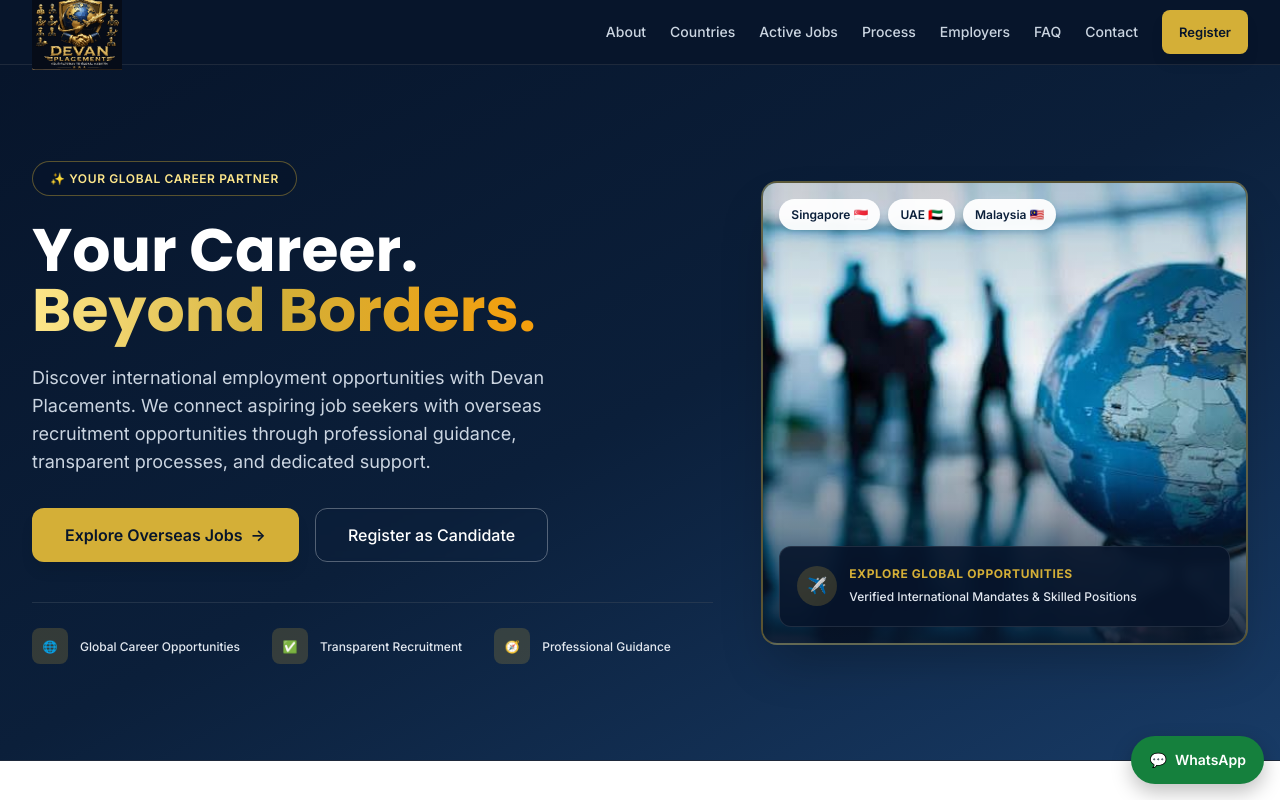
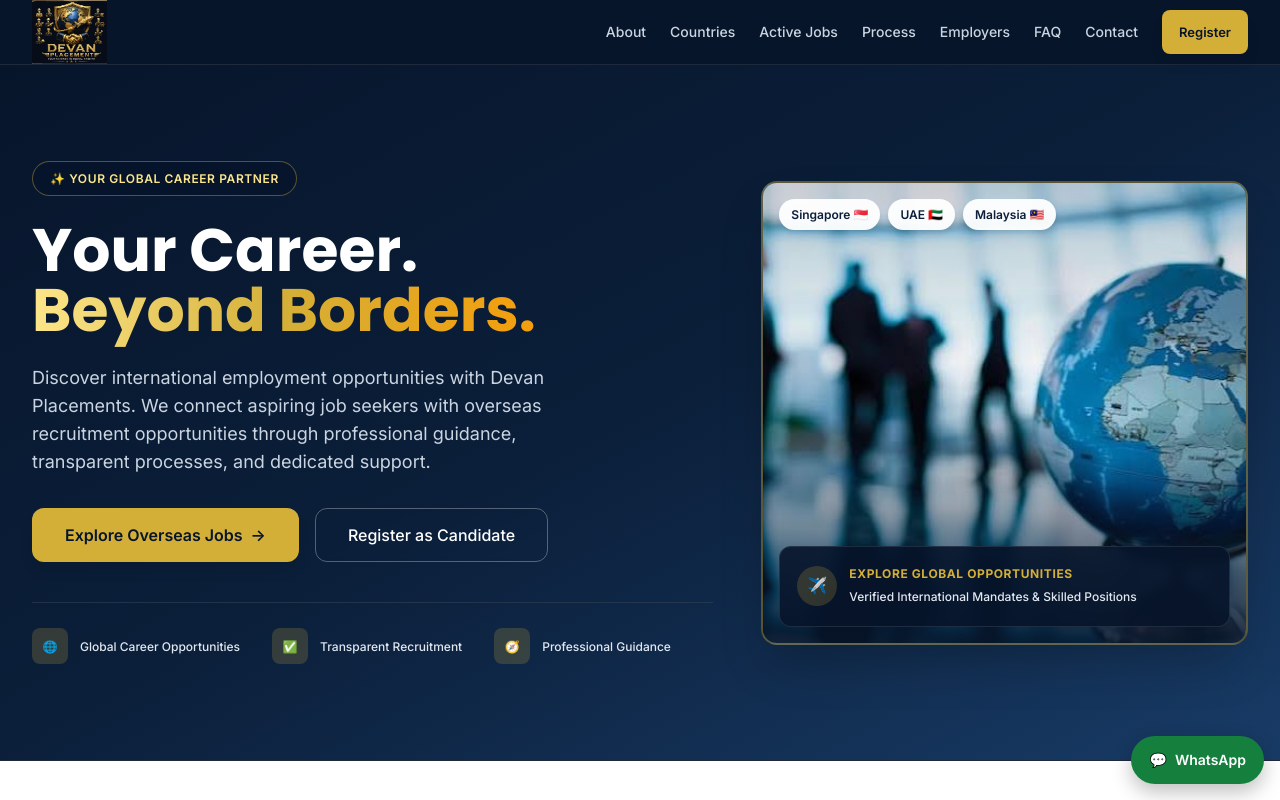
Before and after one commit to Naveen07cpu/devan-placements-, a plain HTML site: page index.html in a window 1280 px wide. Shown: the top 800 px of the page. Drawn offline with Linux system fonts and the light colour scheme; no server answers.

Commit message:
Update style.css

```diff
--- a/style.css
+++ b/style.css
@@ -45,7 +45,7 @@ ul { list-style: none; margin: 0; padding: 0; }
 .site-header { position: sticky; top: 0; z-index: 50; background: var(--navy-900); border-bottom: 1px solid var(--slate-800); }
 .header-inner { display: flex; align-items: center; justify-content: space-between; height: 64px; }
 .brand { font-family: var(--font-head); font-weight: 700; font-size: 20px; color: #fff; }
-.brand img { width: 90px; height: auto; display: block; object-fit: contain; }
+.brand img { width: 75px; height: auto; display: block; object-fit: contain; }
 .brand span { color: var(--gold); }
 .nav-menu { display: flex; align-items: center; gap: 24px; font-size: 14px; font-weight: 500; color: var(--slate-300); }
 .nav-menu a:hover { color: #fff; }
```
